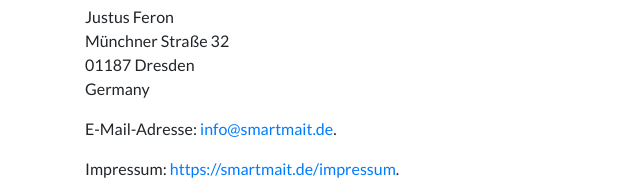
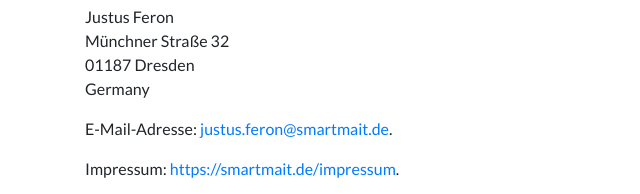
Before and after one commit to JustusFer/WebsiteSmartMait, a website: page datenschutz.html in a window 1280 px wide. Shown: the part 922-1116 px from the top of the page, 0-640 px from the left. Drawn offline with Linux system fonts and the light colour scheme.

Commit message:
Datenschutz Email auf Justus geändert

```diff
--- a/datenschutz.html
+++ b/datenschutz.html
@@ -106,7 +106,7 @@
 <p>Mit der folgenden Datenschutzerklärung möchten wir Sie darüber aufklären, welche Arten Ihrer personenbezogenen Daten (nachfolgend auch kurz als "Daten“ bezeichnet) wir zu welchen Zwecken und in welchem Umfang verarbeiten. Die Datenschutzerklärung gilt für alle von uns durchgeführten Verarbeitungen personenbezogener Daten, sowohl im Rahmen der Erbringung unserer Leistungen als auch insbesondere auf unseren Webseiten, in mobilen Applikationen sowie innerhalb externer Onlinepräsenzen, wie z.B. unserer Social-Media-Profile (nachfolgend zusammenfassend bezeichnet als "Onlineangebot“).</p>
 <p>Die verwendeten Begriffe sind nicht geschlechtsspezifisch.</p>
 <p>Stand: 7. April 2021</p><h2>Inhaltsübersicht</h2> <ul class="index"><li><a class="index-link" href="#m14">Einleitung</a></li><li><a class="index-link" href="#m3">Verantwortlicher</a></li><li><a class="index-link" href="#mOverview">Übersicht der Verarbeitungen</a></li><li><a class="index-link" href="#m13">Maßgebliche Rechtsgrundlagen</a></li><li><a class="index-link" href="#m27">Sicherheitsmaßnahmen</a></li><li><a class="index-link" href="#m24">Datenverarbeitung in Drittländern</a></li><li><a class="index-link" href="#m134">Einsatz von Cookies</a></li><li><a class="index-link" href="#m225">Bereitstellung des Onlineangebotes und Webhosting</a></li><li><a class="index-link" href="#m182">Kontaktaufnahme</a></li><li><a class="index-link" href="#m17">Newsletter und elektronische Benachrichtigungen</a></li><li><a class="index-link" href="#m12">Löschung von Daten</a></li><li><a class="index-link" href="#m15">Änderung und Aktualisierung der Datenschutzerklärung</a></li><li><a class="index-link" href="#m10">Rechte der betroffenen Personen</a></li><li><a class="index-link" href="#m42">Begriffsdefinitionen</a></li></ul><h2 id="m3">Verantwortlicher</h2><p>Justus Feron<br>Münchner Straße 32<br>01187 Dresden<br>Germany</p>
-<p>E-Mail-Adresse: <a href="mailto:info@smartmait.de">info@smartmait.de</a>.</p>
+<p>E-Mail-Adresse: <a href="mailto:justus.feron@smartmait.de">justus.feron@smartmait.de</a>.</p>
 <p>Impressum: <a href="https://smartmait.de/impressum" target="_blank">https://smartmait.de/impressum</a>.</p>
 <h2 id="mOverview">Übersicht der Verarbeitungen</h2><p>Die nachfolgende Übersicht fasst die Arten der verarbeiteten Daten und die Zwecke ihrer Verarbeitung zusammen und verweist auf die betroffenen Personen.</p><h3>Arten der verarbeiteten Daten</h3>
 <ul><li>Bestandsdaten (z.B. Namen, Adressen).</li><li>Inhaltsdaten (z.B. Eingaben in Onlineformularen).</li><li>Kontaktdaten (z.B. E-Mail, Telefonnummern).</li><li>Meta-/Kommunikationsdaten (z.B. Geräte-Informationen, IP-Adressen).</li><li>Nutzungsdaten (z.B. besuchte Webseiten, Interesse an Inhalten, Zugriffszeiten).</li></ul><h3>Kategorien betroffener Personen</h3><ul><li>Kommunikationspartner.</li><li>Nutzer (z.B. Webseitenbesucher, Nutzer von Onlinediensten).</li></ul><h3>Zwecke der Verarbeitung</h3><ul><li>Bereitstellung unseres Onlineangebotes und Nutzerfreundlichkeit.</li><li>Content Delivery Network (CDN).</li><li>Direktmarketing (z.B. per E-Mail oder postalisch).</li><li>Kontaktanfragen und Kommunikation.</li></ul><h3 id="m13">Maßgebliche Rechtsgrundlagen</h3><p>Im Folgenden erhalten Sie eine Übersicht der Rechtsgrundlagen der DSGVO, auf deren Basis wir personenbezogenen Daten verarbeiten. Bitte nehmen Sie zur Kenntnis, dass neben den Regelungen der DSGVO nationale Datenschutzvorgaben in Ihrem bzw. unserem Wohn- oder Sitzland gelten können. Sollten ferner im Einzelfall speziellere Rechtsgrundlagen maßgeblich sein, teilen wir Ihnen diese in der Datenschutzerklärung mit.</p>
```
